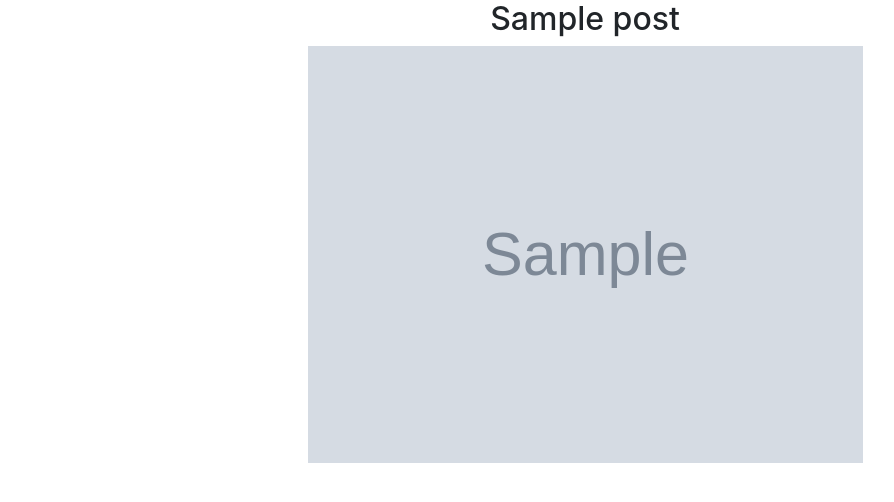
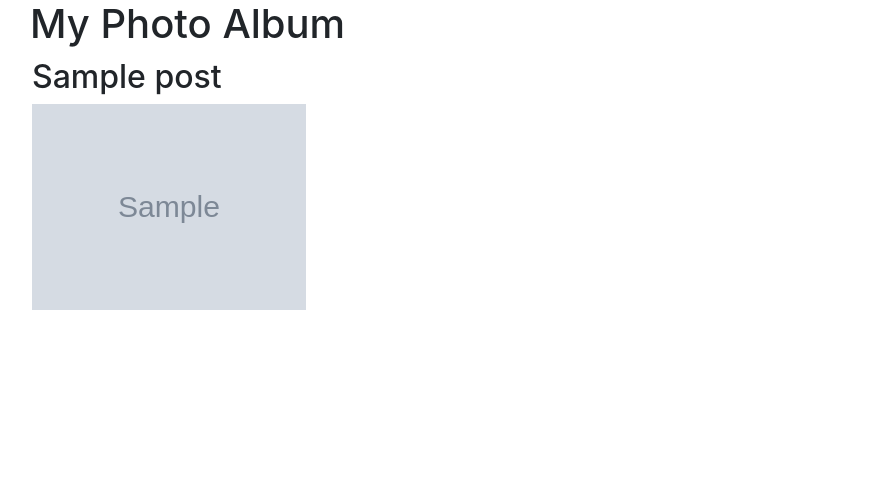
Before and after one commit to githubrafiq/rafiq8git, a Django app: template templates/home.html in a window 1280 px wide. Shown: the part 56-558 px from the top of the page, without its empty margins (55-949 px from the left). Run offline with Django 4.2, Linux system fonts and the light colour scheme; the template is opened without the code that fills it: most values are stand-ins (such as "Sample title", 1, 10 or a date in 2020); grey boxes marked "Sample" are stand-in pictures.

Commit message:
photos added

```diff
--- a/templates/home.html
+++ b/templates/home.html
@@ -1,11 +1,12 @@
 {% extends 'base.html' %}
 {% block title %}Home Page{% endblock %}
 {% block content %}
+<h1>My Photo Album</h1>
     {% if posts %}
         {% for post in posts %}
-        <div class="text-center">
+        <div style="width: 25%; padding: 2px; box-sizing: border-box; float: left">
             <h2>{{post.title}}</h2>
-            <img src="{{post.image.url}}" alt="{{post.title}}" width="50%">
+            <img src="{{post.image.url}}" alt="{{post.title}}" width="100%">
         </div>
         {% endfor %}
     {% else %}
```
